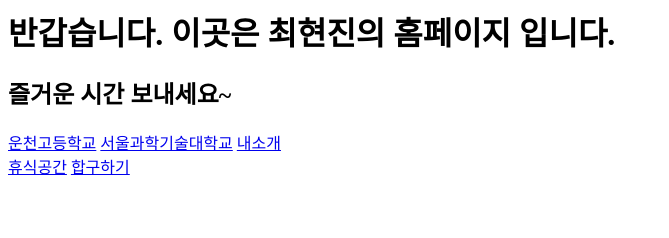
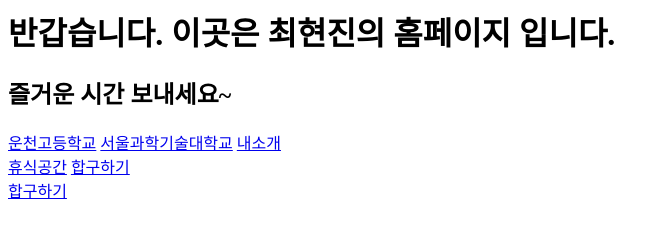
Before and after one commit to chj1434/wc2022, a plain HTML site: page index.html in a window 1280 px wide. Shown: the whole page, without its empty margins (0-669 px from the left). Drawn offline with Linux system fonts and the light colour scheme.

Commit message:
Update index.html

```diff
--- a/index.html
+++ b/index.html
@@ -11,5 +11,6 @@
 <a href="my.html">내소개</a><br>
 <a href="joy.html">휴식공간</a>
 <a href="합구하기.html">합구하기</a><br>
+ <a href="add.html">합구하기</a><br>
 </BODY>
 </HTML>
```
